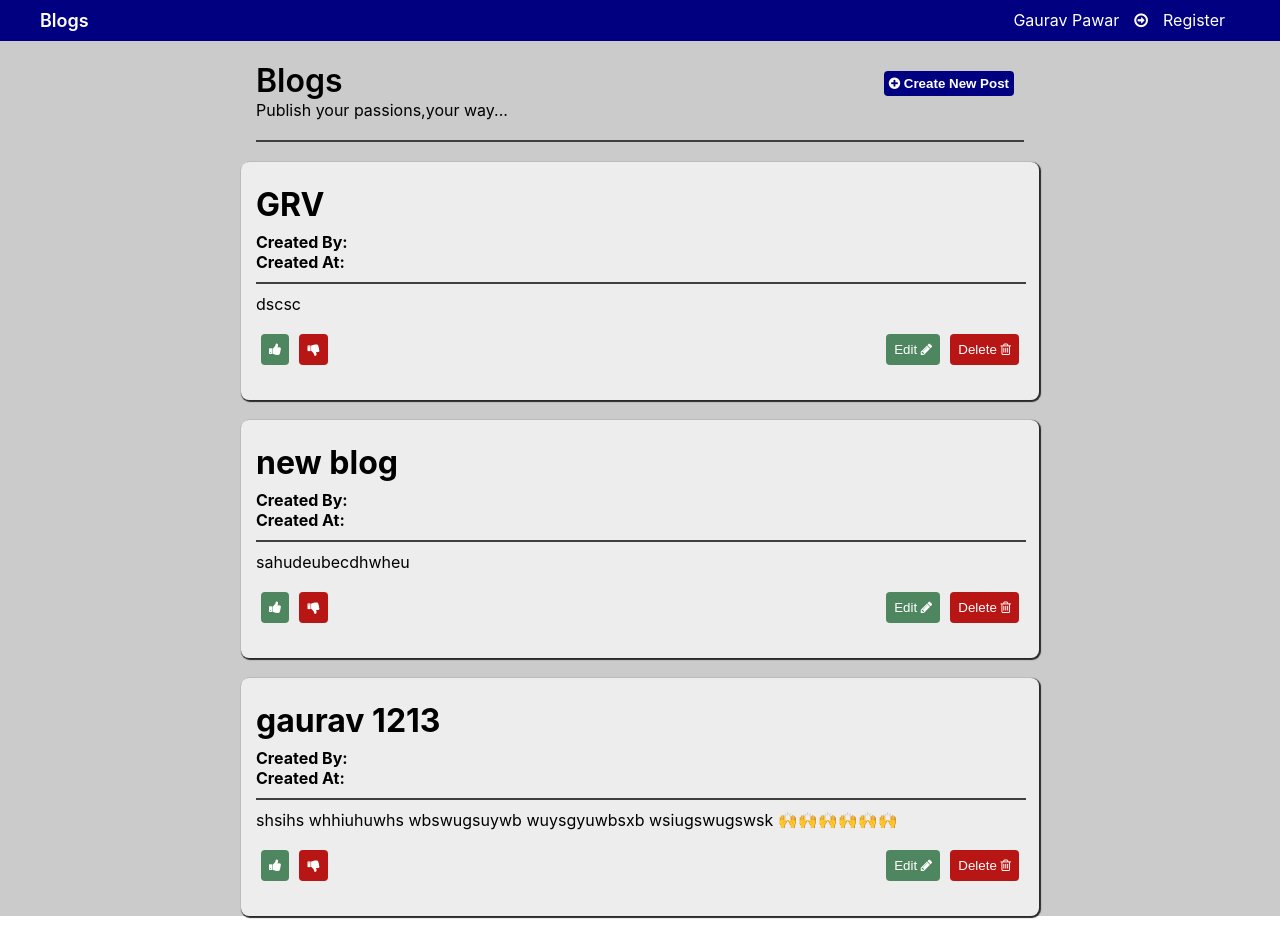
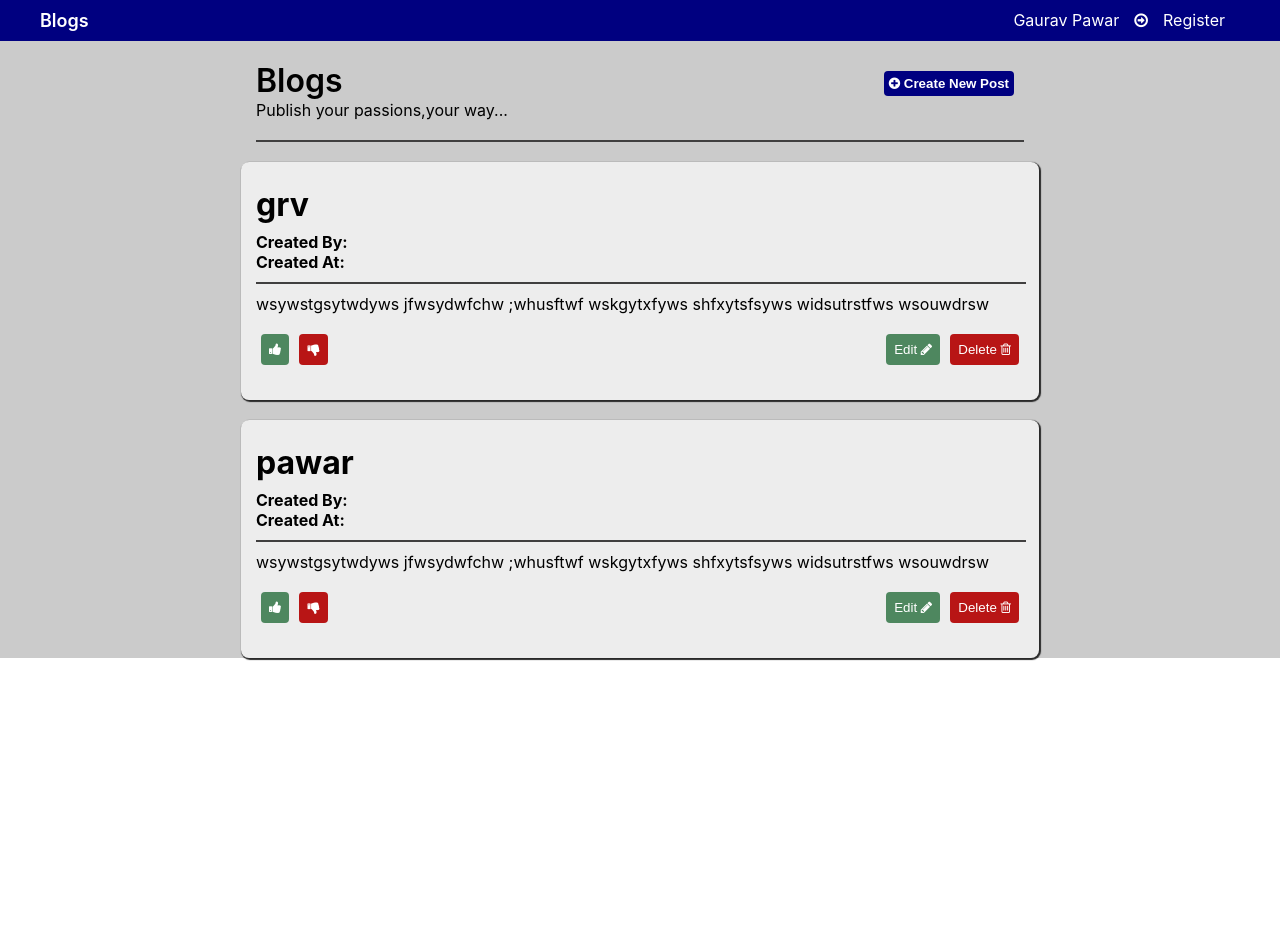
Before and after one commit to GauravPawar1256/blogs-app, a React (Create React App) app: page /blogs in a window 1280 px wide. After the commit the page ends 800 px from the top, so only its background shows below. Built offline with nearby package versions, Linux system fonts and the light colour scheme; data requests are answered from the project's data file.

Commit message:
delete button api

```diff
--- a/db.json
+++ b/db.json
@@ -69,23 +69,24 @@
       "userName": "gaurav",
       "email_id": "gaurav00",
       "password": "123"
+    },
+    {
+      "id": "ca75",
+      "userName": "gp",
+      "email_id": "gp@123",
+      "password": "123"
     }
   ],
   "userblog": [
     {
-      "id": "b92d",
-      "title": "GRV",
-      "description": "dscsc"
+      "id": "017c",
+      "title": "grv",
+      "description": "wsywstgsytwdyws\njfwsydwfchw\n;whusftwf\n\nwskgytxfyws\nshfxytsfsyws\nwidsutrstfws\nwsouwdrsw\n"
     },
     {
-      "id": "b397",
-      "title": "new blog",
-      "description": "sahudeubecdhwheu"
-    },
-    {
-      "id": "2d24",
-      "title": "gaurav 1213",
-      "description": "shsihs whhiuhuwhs wbswugsuywb wuysgyuwbsxb \nwsiugswugswsk\n🙌🙌🙌🙌🙌🙌"
+      "id": "6a3b",
+      "title": "pawar",
+      "description": "wsywstgsytwdyws\njfwsydwfchw\n;whusftwf\n\nwskgytxfyws\nshfxytsfsyws\nwidsutrstfws\nwsouwdrsw"
     }
   ]
 }
--- a/src/Components/Helloworld/Helloworld.js
+++ b/src/Components/Helloworld/Helloworld.js
@@ -19,10 +19,19 @@ function Helloworld() {
     //         Created_At: "5th sep,2025",
     //         Description: "Lorem Ipsum is simply dummy text of the printing and typesetting industry. Lorem Ipsum has been the industry's standard dummy text ever since the 1500s, when an unknown printer took a galley of type and scrambled it to make a type specimen book. It has survived not only five centuries, but also the leap into electronic typesetting, remaining essentially unchanged. It was popularised in the 1960s with the release of Letraset sheets containing Lorem Ipsum passages, and more recently with desktop publishing software like Aldus PageMaker including versions of Lorem Ipsum."
     //     }];
+    function getJsonData() {
+    axios.get("http://localhost:3001/userblog")
+      .then((res) => {
+        setBlogs(res.data);
+      })
+      .catch((error) => {
+        console.error("Error fetching blogs:", error);
+      });
+  }
         useEffect(() => {
         axios.get("http://localhost:3001/userblog")
             .then((response) => {
-                setBlogs(response.data.blogs || response.data); // Adjust depending on API shape
+                setBlogs(response.data.blogs || response.data);
             })
             .catch((error) => {
                 console.error("Error fetching blogs:", error);
@@ -33,11 +42,13 @@ function Helloworld() {
   axios.delete(`http://localhost:3001/userblog/${id}`)
     .then(() => {
       alert("Blog deleted successfully!");
-      // No setBlogs call here; list will stay as is until you refresh/fetch again
+       getJsonData();
     })
     .catch((error) => {
       console.error("Error deleting blog:", error);
     });
+
+
 }
 
 
@@ -64,7 +75,7 @@ function Helloworld() {
             <div className='blogssectionbox'>
 
                 <div className='blogssection'>
-                    <div className='blogtitle'> {singleElement.title} </div>
+                    <div className='blogtitle' key={singleElement.id}> {singleElement.title} </div>
                     <div><strong>Created By:</strong> {singleElement.Created_By}</div>
                     <div><strong>Created At:</strong> {singleElement.Created_At}</div>
                     <hr className='hrline'></hr>
@@ -78,7 +89,7 @@ function Helloworld() {
                     </div>
                     <div>
                         <span><button className='buttonsicons'>Edit <i class="fa fa-pencil" aria-hidden="true"></i></button></span>
-                        <span><button className='buttonsicons12' onClick={handleDeleteBlog}>Delete <i class="fa fa-trash-o" aria-hidden="true"></i></button></span>
+                        <span><button className='buttonsicons12' onClick={() => handleDeleteBlog(singleElement.id)}>Delete <i class="fa fa-trash-o" aria-hidden="true"></i></button></span>
                     </div>
                 </div>
                 </div>
```
